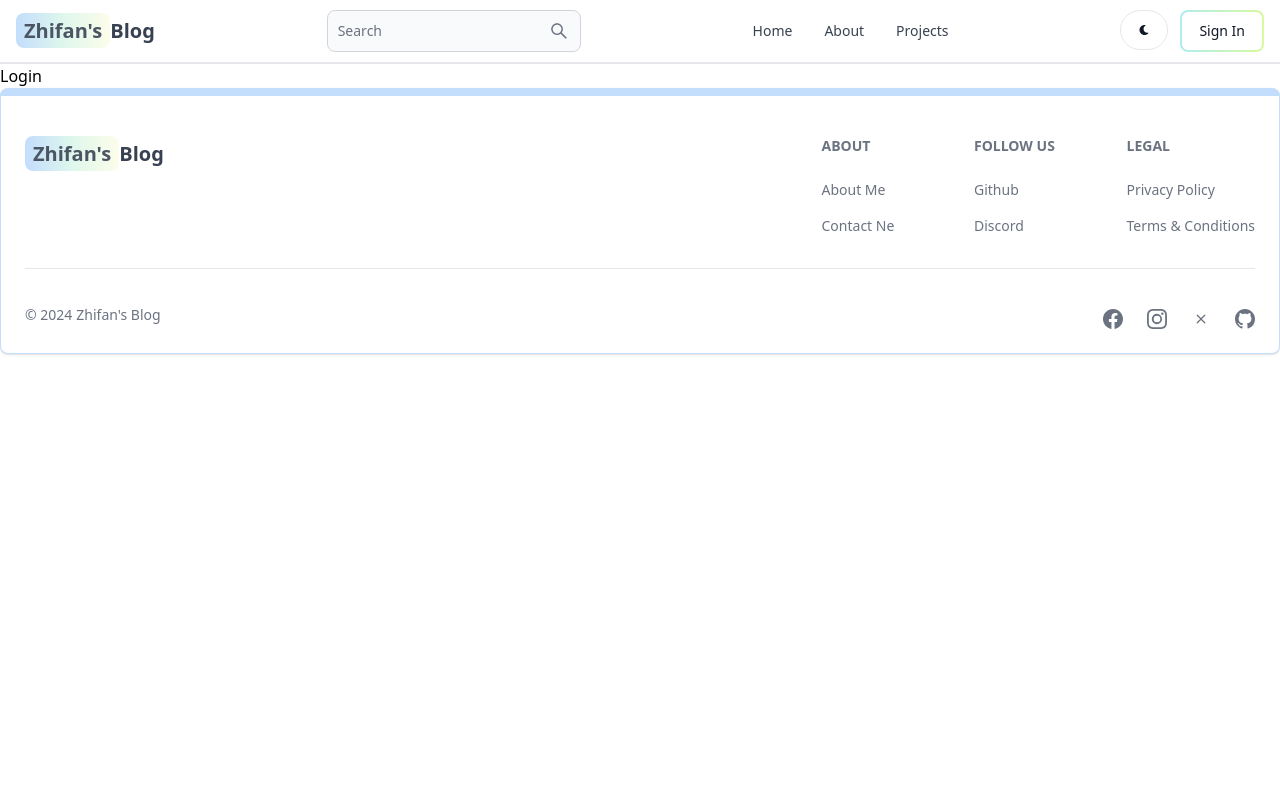
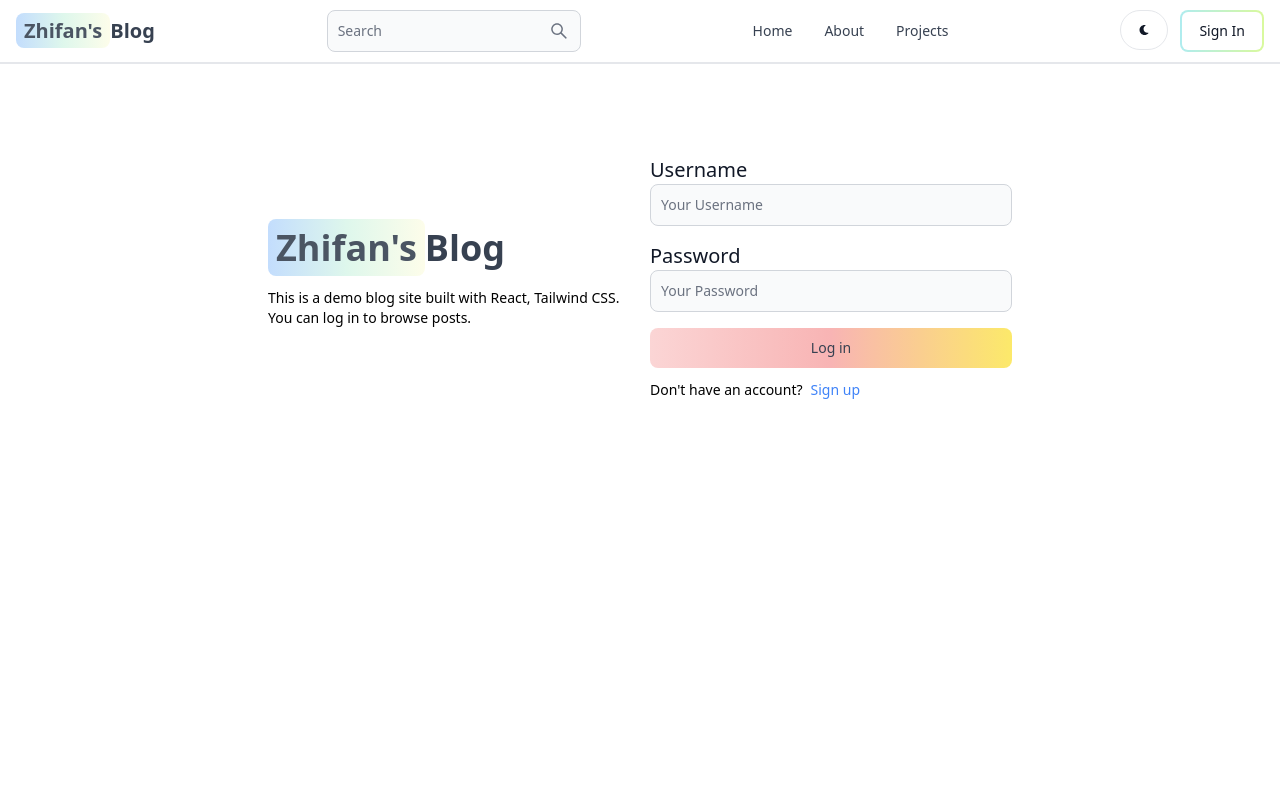
Before and after one commit to mashpotato9/mernBlog, a React (Vite) app in the folder client/: page /login in a window 1280 px wide. Shown: the top 800 px of the page. Built offline with nearby package versions, Linux system fonts and the light colour scheme; no server answers.

Commit message:
complete login page functionality

```diff
--- a/client/lib/apiRequest.js
+++ b/client/lib/apiRequest.js
@@ -1,7 +1,4 @@
 import axios from 'axios';
-
-console.log('API URL:', import.meta.env.VITE_API_URL); // Add this debug line
-
 
 const apiRequest = axios.create({
     baseURL: import.meta.env.VITE_API_URL,
--- a/client/src/pages/Login.jsx
+++ b/client/src/pages/Login.jsx
@@ -1,6 +1,106 @@
+import { Alert, Button, Label, Spinner, TextInput } from "flowbite-react";
+import { Link, useNavigate } from "react-router-dom";
+import apiRequest from "../../lib/apiRequest.js";
+import { useState } from "react";
 
 export default function Login() {
+
+  const [error, setError] = useState(null);
+  const [loading, setLoading] = useState(false);
+  const navigate = useNavigate();
+
+  const handleSubmit = async (e) => {
+    e.preventDefault();
+    const formData = new FormData(e.target);
+    const username = formData.get('username').trim();
+    const password = formData.get('password').trim();
+
+    if (!username || !password) {
+      setLoading(false);
+      return setError('All fields are required');
+    }
+
+    try {
+      setLoading(true);
+      await apiRequest.post('/auth/login', {
+        username,
+        password
+      });
+      setError(null);
+      navigate('/');
+    } catch (error) {
+      const errorMessage = error.response?.data?.message;
+
+      if (errorMessage?.includes('duplicate key error')) {
+        setError('Username already exists. Please choose another one.');
+      } else if (error.response?.data?.message) {
+        setError(error.response.data.message);
+      } else if (error.response?.status === 500) {
+        setError('Server error. Please try again later.');
+      } else {
+        setError('Something went wrong. Please try again.');
+      }
+    } finally {
+      setLoading(false);
+    }
+  }
+
   return (
-    <div>Login</div>
+    <div className="min-h-screen mt-20">
+      <div className="flex p-3 max-w-3xl mx-auto flex-col md:flex-row md:items-center gap-5">
+        {/* left */}
+        <div className="flex-1">
+          <Link to="/" className="font-bold dark:text-white text-4xl">
+            <span className="px-2 py-1 bg-gradient-to-r from-blue-200
+              via-green-100 to-yellow-50 rounded-lg text-gray-600">
+              Zhifan's
+            </span>
+              <span className="text-gray-700">Blog</span>
+          </Link>
+          <p className="text-sm mt-5">
+            This is a demo blog site built with React, Tailwind CSS.
+            You can log in to browse posts.
+          </p>
+        </div>
+        {/* right */}
+        <div className="flex-1">
+          <form className="flex flex-col gap-4" onSubmit={handleSubmit}>
+            <div>
+              <Label value="Username" className="text-xl" />
+              <TextInput
+                type="text"
+                placeholder="Your Username"
+                name="username"
+              />
+            </div>
+            <div>
+              <Label value="Password" className="text-xl" />
+              <TextInput
+                type="password"
+                placeholder="Your Password"
+                name="password"
+              />
+            </div>
+            <Button gradientDuoTone="redToYellow" type="submit" disabled={loading} >
+              {
+                loading ? (
+                  <>
+                  <Spinner size="sm" />
+                  <span className="text-gray-700 pl-3">Loading...</span>
+                  </>
+                ) : (<span className="text-gray-700">Log in</span>)
+              }
+            </Button>
+          </form>
+          <div className="flex gap-2 text-sm mt-3">
+            <span>Don't have an account?</span>
+            <Link to="/register" className="text-blue-500">Sign up</Link>
+          </div>
+          {error &&
+          <Alert className="mt-3" color="failure">{error}</Alert>
+          }
+        </div>
+      </div>
+    </div>
   )
 }
--- a/client/src/pages/Register.jsx
+++ b/client/src/pages/Register.jsx
@@ -29,7 +29,7 @@ export default function Register() {
         password
       });
       setError(null);
-      navigate('/signin');
+      navigate('/login');
     } catch (error) {
       const errorMessage = error.response?.data?.message;
 
@@ -105,7 +105,7 @@ export default function Register() {
           </form>
           <div className="flex gap-2 text-sm mt-3">
             <span>Have an account?</span>
-            <Link to="/signin" className="text-blue-500">Sign in</Link>
+            <Link to="/login" className="text-blue-500">Sign in</Link>
           </div>
           {error &&
           <Alert className="mt-3" color="failure">{error}</Alert>
```
Also changed, not shown: 1 other file (tests, documents, lock files or other folders).
